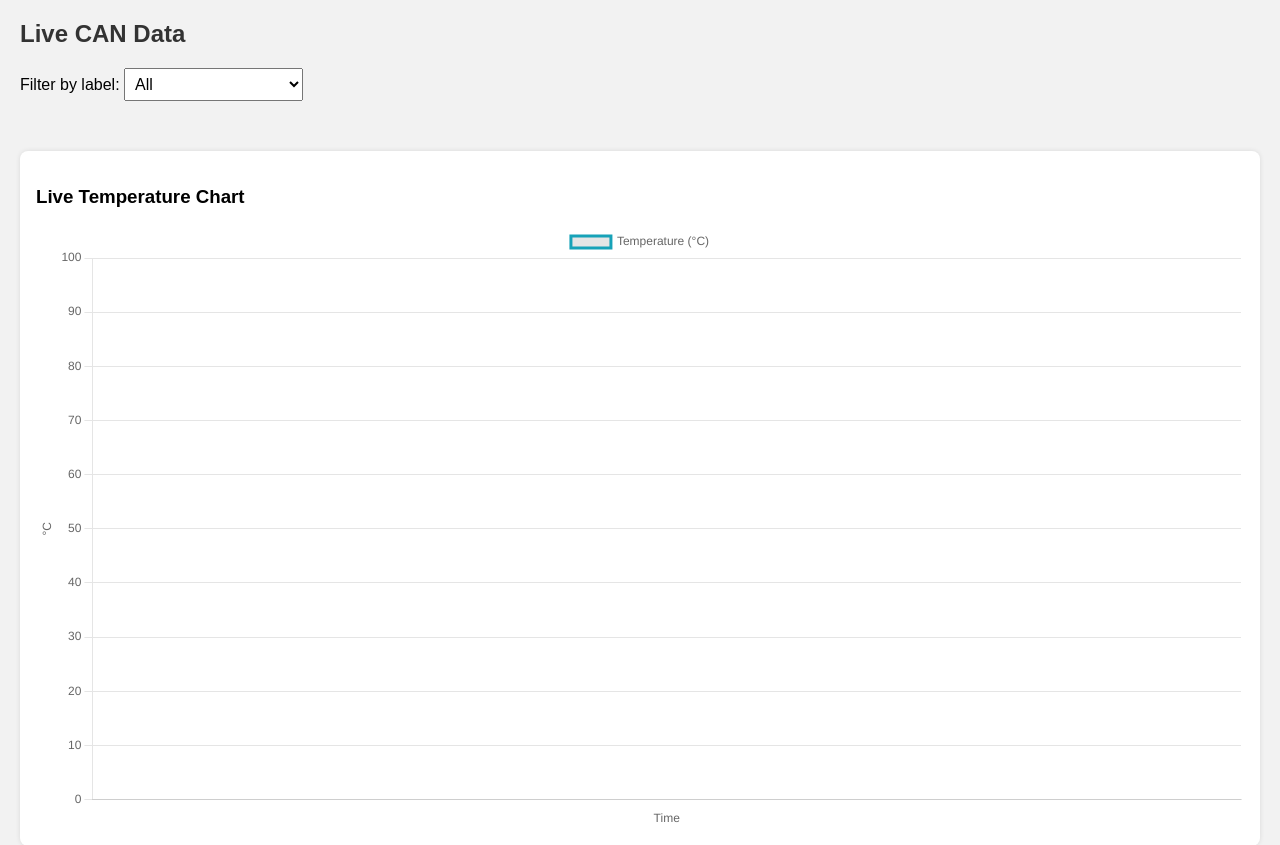
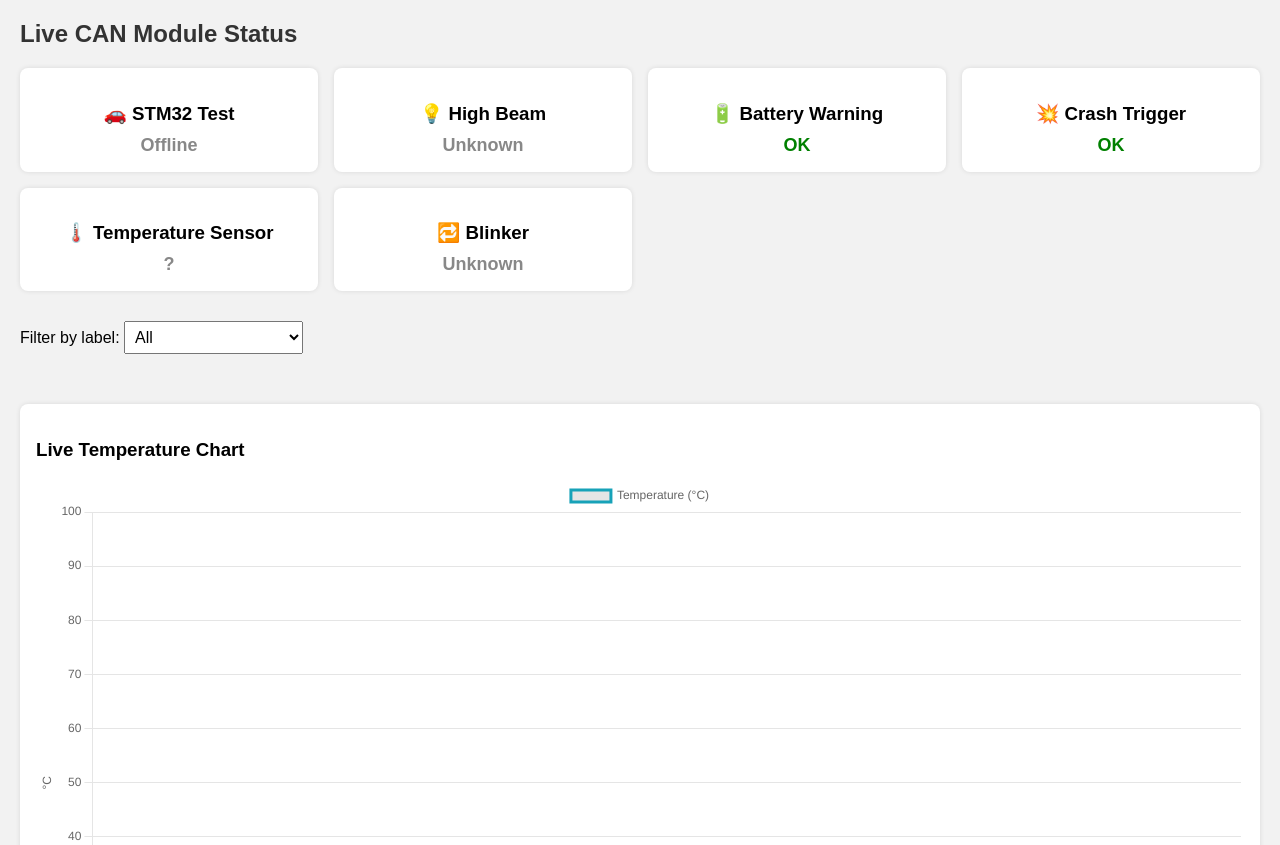
Before and after one commit to brodenn/canbus_project, a Flask app: page / in a window 1280 px wide. Shown: the top 845 px of the page. Run offline with Flask 3, Linux system fonts and the light colour scheme; data that the repository does not hold is empty.

Commit message:
Enhance dashboard layout and update live status display for CAN modules

```diff
--- a/pi_can_dashboard/templates/index.html
+++ b/pi_can_dashboard/templates/index.html
@@ -50,10 +50,42 @@
       border-radius: 8px;
       box-shadow: 0 0 5px rgba(0,0,0,0.1);
     }
+
+    .dashboard {
+      display: grid;
+      grid-template-columns: repeat(auto-fit, minmax(240px, 1fr));
+      gap: 16px;
+      margin-bottom: 30px;
+    }
+
+    .tile {
+      background: white;
+      padding: 16px;
+      border-radius: 8px;
+      box-shadow: 0 0 5px rgba(0,0,0,0.1);
+      text-align: center;
+    }
+
+    .tile h3 {
+      margin-bottom: 10px;
+    }
+
+    .status {
+      font-size: 18px;
+      font-weight: bold;
+    }
+
+    .green { color: green; }
+    .red { color: red; }
+    .blue { color: #007bff; }
+    .gray { color: #888; }
+    .orange { color: orange; }
   </style>
 </head>
 <body>
-  <h2>Live CAN Data</h2>
+  <h2>Live CAN Module Status</h2>
+
+  <div class="dashboard" id="statusTiles"></div>
 
   <label for="filter">Filter by label:</label>
   <select id="filter">
@@ -94,6 +126,8 @@
       }
     });
 
+    const lastSeen = {};
+
     function formatTimestamp(ts) {
       const d = new Date(ts * 1000);
       return d.toLocaleTimeString('sv-SE', { hour12: false }) + '.' + String(d.getMilliseconds()).padStart(3, '0');
@@ -115,13 +149,73 @@
       return (raw / 256).toFixed(2); // interpret as 8.8 fixed point
     }
 
+    function updateDashboard(data) {
+      const now = Date.now() / 1000;
+      const tiles = {
+        "STM32 Test": { icon: "🚗", status: "Offline", class: "gray" },
+        "High Beam": { icon: "💡", status: "Unknown", class: "gray" },
+        "Battery Warning": { icon: "🔋", status: "OK", class: "green" },
+        "Crash Trigger": { icon: "💥", status: "OK", class: "green" },
+        "Temperature Sensor": { icon: "🌡️", status: "?", class: "gray" },
+        "Blinker": { icon: "🔁", status: "Unknown", class: "gray" }
+      };
+
+      data.forEach(msg => {
+        const label = msg.label;
+        const t = now - msg.timestamp;
+        lastSeen[label] = t;
+
+        if (label === "STM32 Test") {
+          tiles[label].status = t < 3 ? "✅ Alive" : "❌ Offline";
+          tiles[label].class = t < 3 ? "green" : "red";
+        }
+
+        if (label === "High Beam") {
+          tiles[label].status = msg.data === "01" ? "ON" : "OFF";
+          tiles[label].class = msg.data === "01" ? "blue" : "gray";
+        }
+
+        if (label === "Battery Warning") {
+          tiles[label].status = "⚠️ LOW";
+          tiles[label].class = "orange";
+        }
+
+        if (label === "Crash Trigger") {
+          tiles[label].status = "🔴 CRASH!";
+          tiles[label].class = "red";
+        }
+
+        if (label === "Temperature Sensor") {
+          const temp = hexToTemperature(msg.data);
+          tiles[label].status = `${temp} °C`;
+          tiles[label].class = "blue";
+        }
+
+        if (label === "Blinker") {
+          tiles[label].status = msg.data === "01" ? "RIGHT" : "LEFT";
+          tiles[label].class = "blue";
+        }
+      });
+
+      const tileDiv = document.getElementById("statusTiles");
+      tileDiv.innerHTML = Object.entries(tiles).map(([label, val]) => `
+        <div class="tile">
+          <h3>${val.icon} ${label}</h3>
+          <div class="status ${val.class}">${val.status}</div>
+          ${lastSeen[label] !== undefined ? `<div class="label">Seen ${Math.round(lastSeen[label])}s ago</div>` : ""}
+        </div>
+      `).join("");
+    }
+
     function updateMessages() {
       const selected = document.getElementById("filter").value;
 
       fetch("/api/can")
         .then(res => res.json())
         .then(data => {
-          // Filtered messages
+          updateDashboard(data);
+
+          // Filtered list
           const filtered = selected === "all" ? data : data.filter(m => m.label === selected);
           document.getElementById("output").innerHTML =
             filtered.map(m => `
@@ -132,7 +226,7 @@
               </div>
             `).join("");
 
-          // Update temperature chart
+          // Update chart
           const tempMsgs = data.filter(m => m.label === "Temperature Sensor");
           tempMsgs.forEach(m => {
             const t = hexToTemperature(m.data);
```
